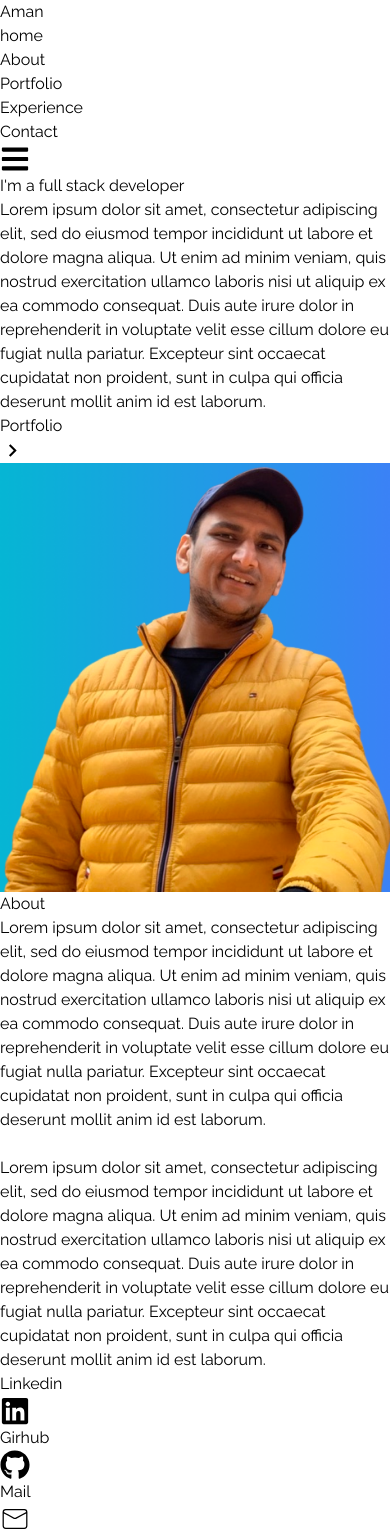
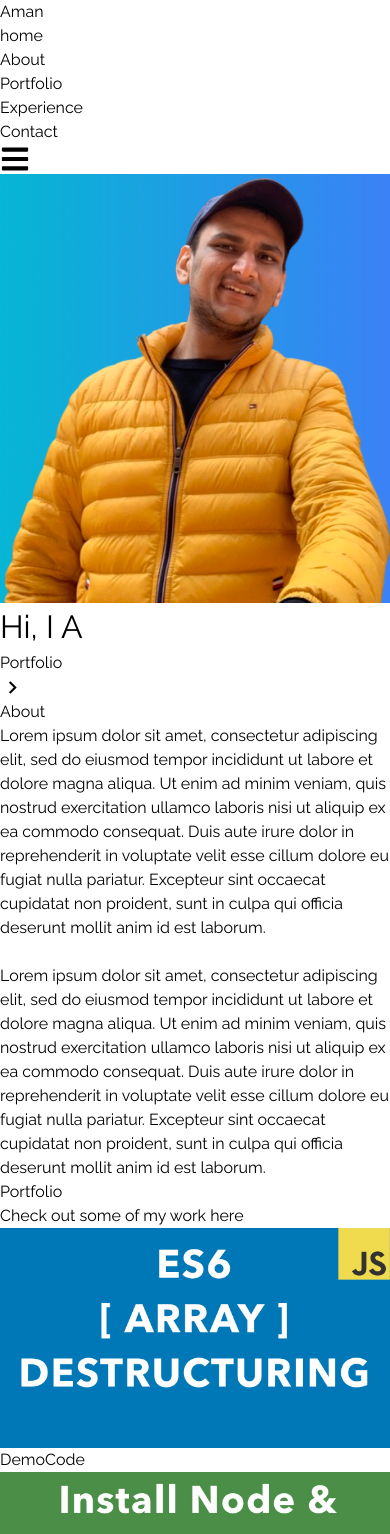
Before and after one commit to amankumar00/portfolio, a React (Create React App) app: page / in a window 390 px wide. Shown: the top 1534 px of the page. Built offline with nearby package versions, Linux system fonts and the light colour scheme.

Commit message:
portfolio page

```diff
--- a/package.json
+++ b/package.json
@@ -10,6 +10,7 @@
     "react-dom": "^18.2.0",
     "react-icons": "^4.12.0",
     "react-scripts": "^5.0.1",
+    "react-type-animation": "^3.2.0",
     "web-vitals": "^2.1.4"
   },
   "scripts": {
--- a/src/App.js
+++ b/src/App.js
@@ -1,6 +1,7 @@
 import About from "./components/About.jsx";
 import Home from "./components/Home.jsx";
 import NavigBar from "./components/NavigBar.jsx";
+import Portfolio from "./components/Portfolio.jsx";
 import SocialLinks from "./components/SocialLinks.jsx";
 
 function App() {
@@ -9,6 +10,7 @@ function App() {
       <NavigBar />
       <Home />
       <About />
+      <Portfolio />
       <SocialLinks />
     </div>
   );
--- a/src/components/About.jsx
+++ b/src/components/About.jsx
@@ -23,7 +23,7 @@ function About() {
           culpa qui officia deserunt mollit anim id est laborum.
         </p>
         <br />
-        <p className="text-xl">
+        <p className="hidden sm:flex text-xl">
           Lorem ipsum dolor sit amet, consectetur adipiscing elit, sed do
           eiusmod tempor incididunt ut labore et dolore magna aliqua. Ut enim ad
           minim veniam, quis nostrud exercitation ullamco laboris nisi ut
--- a/src/components/Home.jsx
+++ b/src/components/Home.jsx
@@ -1,44 +1,51 @@
 import React from "react";
 import HeroImage from "../assets/heroImage.png";
 import { MdKeyboardArrowRight } from "react-icons/md";
+import { TypeAnimation } from "react-type-animation";
 function Home() {
   return (
     <div
       name="home"
       className="h-screen w-full bg-gradient-to-b from-black  via-black to-gray-800 "
     >
-      <div className="max-w-screen-lg mx-auto flex flex-col items-center justify-center h-full px-4 md:flex-row ">
-        <div className="flex flex-col justify-center h-full">
-          <h2 className="text-4xl sm:text-7xl font-bold text-white">
-            I'm a full stack developer
-          </h2>
-          <p className="text-gray-500 py-4 max-w-md">
-            Lorem ipsum dolor sit amet, consectetur adipiscing elit, sed do
-            eiusmod tempor incididunt ut labore et dolore magna aliqua. Ut enim
-            ad minim veniam, quis nostrud exercitation ullamco laboris nisi ut
-            aliquip ex ea commodo consequat. Duis aute irure dolor in
-            reprehenderit in voluptate velit esse cillum dolore eu fugiat nulla
-            pariatur. Excepteur sint occaecat cupidatat non proident, sunt in
-            culpa qui officia deserunt mollit anim id est laborum.
-          </p>
-          <div>
-            <button
-              className="group text-white w-fit px-6 py-3 my2
-            flex items-center rounded-md bg-gradient-to-r from-cyan-500 to-blue-500"
-            >
-              Portfolio
-              <span className="group-hover:rotate-90 duration-300">
-                <MdKeyboardArrowRight size={25} className="ml-1" />
-              </span>
-            </button>
-          </div>
-        </div>
-        <div>
+      <div className="w-full-lg ml-4 mr-4 flex flex-col items-center justify-center h-full px-4">
+        <div className="py-4">
           <img
             src={HeroImage}
             alt="my profile"
-            className="rounded-2xl mx-auto w-2/3 md:w-full"
+            className="rounded-full mx-auto w-[150px] "
           />
+        </div>
+        <div className="flex w-full items-stretch justify-center py-4">
+          <div className="flex flex-col h-full">
+            <h2 className="text-2xl text-center leading-none sm:text-2xl font-bold text-white py-4 ">
+              <TypeAnimation
+                sequence={[
+                  "Software Engineer",
+                  1000,
+                  "Full Stack Developer",
+                  1000,
+                  "Hi, I Am Aman kumar ",
+                  1000,
+                ]}
+                wrapper="span"
+                speed={50}
+                style={{ fontSize: "2em", display: "inline-block" }}
+                repeat={Infinity}
+              />
+            </h2>
+          </div>
+        </div>
+        <div className="animate-bounce  flex flex-col">
+          <button
+            className="text-white w-fit px-6 py-3 my2
+            flex items-center rounded-md bg-gradient-to-r from-cyan-500 to-blue-500"
+          >
+            Portfolio
+            <span className="rotate-90">
+              <MdKeyboardArrowRight size={25} className="ml-1" />
+            </span>
+          </button>
         </div>
       </div>
     </div>
--- /dev/null
+++ b/src/components/Portfolio.jsx
@@ -0,0 +1,69 @@
+import React from "react";
+import arrayDestruct from "../assets/portfolio/arrayDestruct.jpg";
+import installNode from "../assets/portfolio/installNode.jpg";
+import navbar from "../assets/portfolio/navbar.jpg";
+import reactParallax from "../assets/portfolio/reactParallax.jpg";
+import reactSmooth from "../assets/portfolio/reactSmooth.jpg";
+
+function Portfolio() {
+  const portfolios = [
+    {
+      id: 1,
+      src: arrayDestruct,
+    },
+    {
+      id: 2,
+      src: installNode,
+    },
+    {
+      id: 3,
+      src: navbar,
+    },
+    {
+      id: 4,
+      src: reactParallax,
+    },
+    {
+      id: 5,
+      src: reactSmooth,
+    },
+  ];
+
+  return (
+    <div
+      name="portfolio"
+      className="bg-gradient-to-b from-black to-gray-800 w-full text-white md:h-screen"
+    >
+      <div className="max-w-screen-lg p-4 mx-auto flex flex-col justify-center w-full h-full">
+        <div className="pb-8">
+          <p className="text-4xl font-bold inline border-b-4 border-gray-500">
+            Portfolio
+          </p>
+          <p className="py-6">Check out some of my work here</p>
+          <div className="grid  sm:grid-cols-2 md:grid-cols-3 gap-8 px-12 sm:px-0">
+            {portfolios.map(({ id, src }) => {
+              return (
+                <div
+                  key={id}
+                  className="shadow-md shadow-gray-600 rounded-lg duration-200 hover:scale-105"
+                >
+                  <img src={src} alt="" className="rounded-md " />
+                  <div className="flex items-center justify-center">
+                    <button className="w-1/2 px-6 py-3 duration-200 hover:scale-105">
+                      Demo
+                    </button>
+                    <button className="w-1/2 px-6 py-3 duration-200 hover:scale-105">
+                      Code
+                    </button>
+                  </div>
+                </div>
+              );
+            })}
+          </div>
+        </div>
+      </div>
+    </div>
+  );
+}
+
+export default Portfolio;
```
Also changed, not shown: 1 other file (tests, documents, lock files or other folders).
